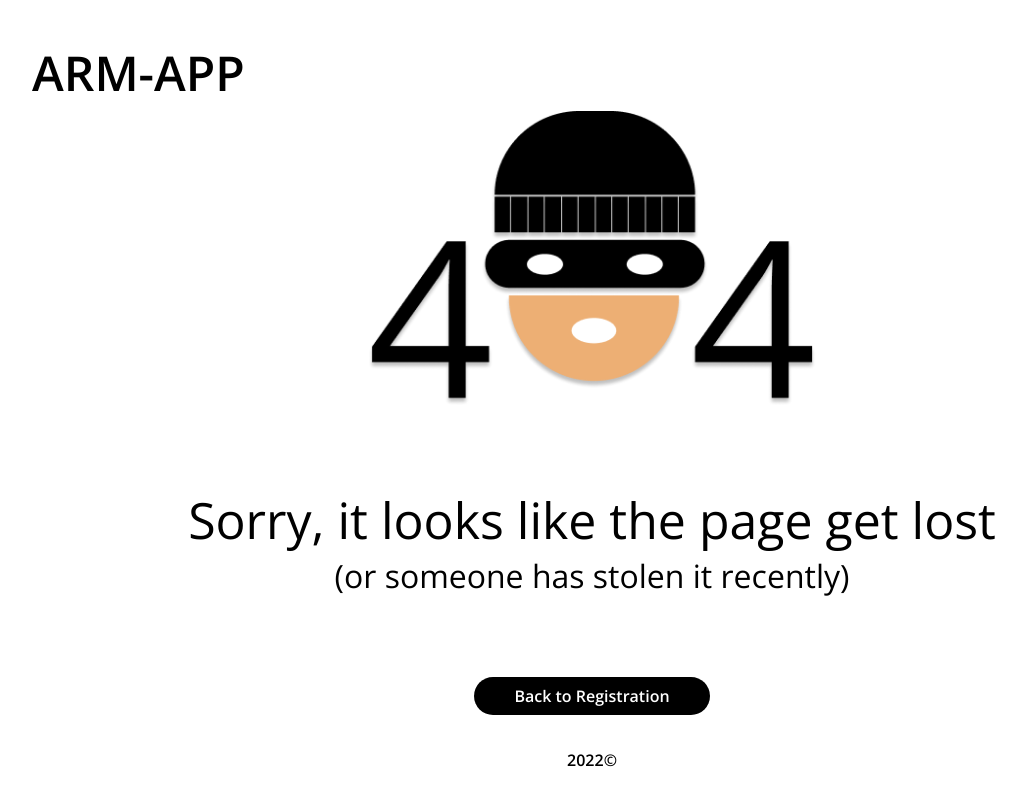
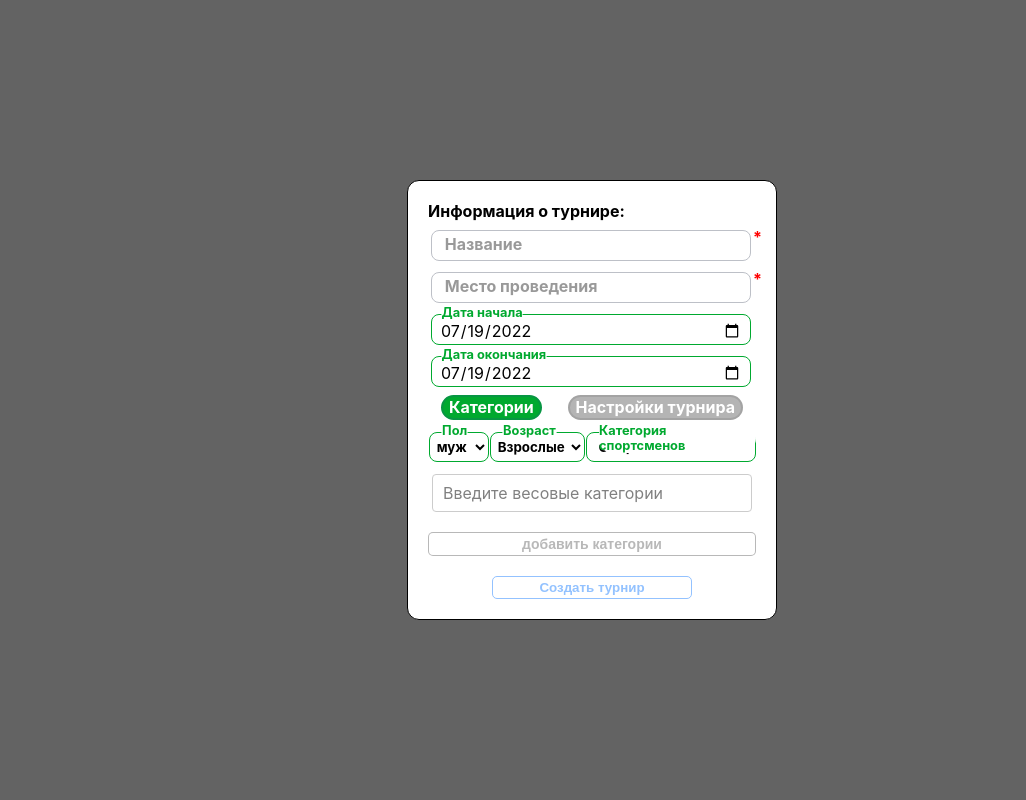
Before and after one commit to Sktro/arm-app, a React (Create React App) app: page / in a window 1280 px wide. Shown: the whole page, without its empty margins (48-1074 px from the left). Built offline with nearby package versions, Linux system fonts and the light colour scheme.

Commit message:
Fixed router dom

```diff
--- a/src/App.tsx
+++ b/src/App.tsx
@@ -320,7 +320,7 @@ function App() {
     return (
         <>
             <Routes>
-                <Route path="/arm-app" element={<Modal setActiveCategory={setActiveCategory}
+                <Route path="/" element={<Modal setActiveCategory={setActiveCategory}
                                                        sortCategory={sortCategory}
                                                        settings={settings}
                                                        setGS={setGS}
--- a/src/components/NotFoundPage/NotFoundPage.tsx
+++ b/src/components/NotFoundPage/NotFoundPage.tsx
@@ -14,7 +14,7 @@ export const NotFoundPage = () => {
                         <div className={styleNotFound.textError1}>Sorry, it looks like the page get lost</div>
                         <div className={styleNotFound.textError2}>(or someone has stolen it recently)</div>
                     </div>
-                    <Link className={styleNotFound.buttonBack} to={'/arm-app' }>Back to Registration</Link>
+                    <Link className={styleNotFound.buttonBack} to={'/' }>Back to Registration</Link>
                 </div>
             </div>
             <footer className={styleNotFound.footer}>2022©</footer>
--- a/src/components/Registration/Registration.tsx
+++ b/src/components/Registration/Registration.tsx
@@ -76,7 +76,7 @@ export const Registration = (props: RegistrationPropsType) => {
     const [modalDeleteAthlete, setModalDeleteAthlete] = useState(false)
 
     if(props.location === '' && props.arrCategory.length === 0 && props.tournament === '') {
-        return <Navigate to={'/arm-app'}/>
+        return <Navigate to={'/'}/>
     }
 
     return (
```
